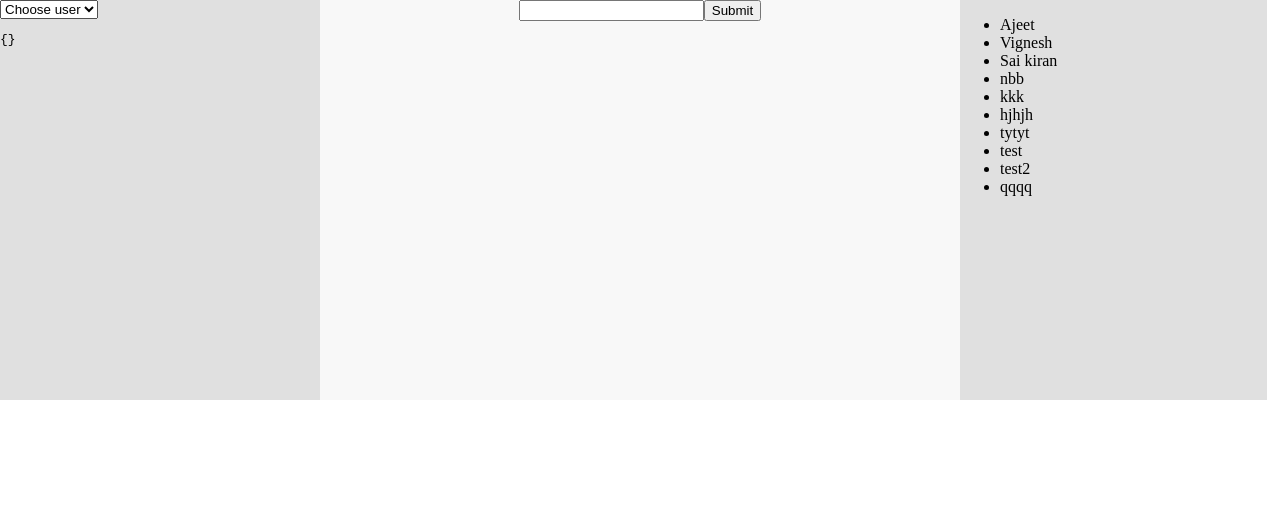
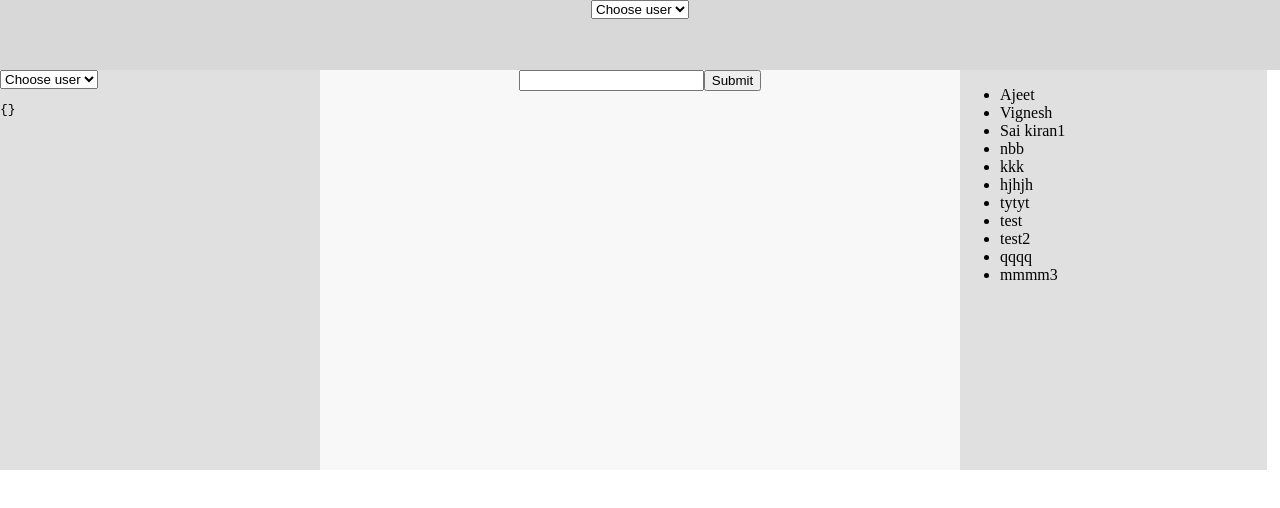
Before and after one commit to Ajeet-jha/state-management-app, a React (Create React App) app: page / in a window 1280 px wide. Shown: the top 508 px of the page. Built offline with nearby package versions, Linux system fonts and the light colour scheme; data requests are answered from the project's data file.

Commit message:
Applied context on header conponent

```diff
--- a/src/App.js
+++ b/src/App.js
@@ -3,7 +3,7 @@ import * as Components from './components';
 function App() {
 	return (
 		<section>
-			{/* <Components.Header /> */}
+			<Components.Header />
 			<Components.LeftSide />
 			<Components.Main />
 			<Components.RightSide />
--- a/src/components/Header.js
+++ b/src/components/Header.js
@@ -1,9 +1,11 @@
-import { useState } from 'react';
+import { useState, useContext } from 'react';
+import { UserContext } from '../context/rootContext';
 import { updateUser } from '../services/Api';
 
-function Header({ users, getUser, getAllUsers }) {
+function Header() {
 	const [select, setSelect] = useState(-1);
 	const [user, setUser] = useState({});
+	const { users, getUser, getAllUsers } = useContext(UserContext);
 
 	const handleSelect = async (e) => {
 		const selected = e.target.value;
--- a/src/db/db.json
+++ b/src/db/db.json
@@ -9,7 +9,7 @@
 			"id": 2
 		},
 		{
-			"name": "Sai kiran",
+			"name": "Sai kiran1",
 			"id": 3
 		},
 		{
@@ -39,6 +39,10 @@
 		{
 			"name": "qqqq",
 			"id": 13
+		},
+		{
+			"name": "mmmm3",
+			"id": 14
 		}
 	]
 }
```
